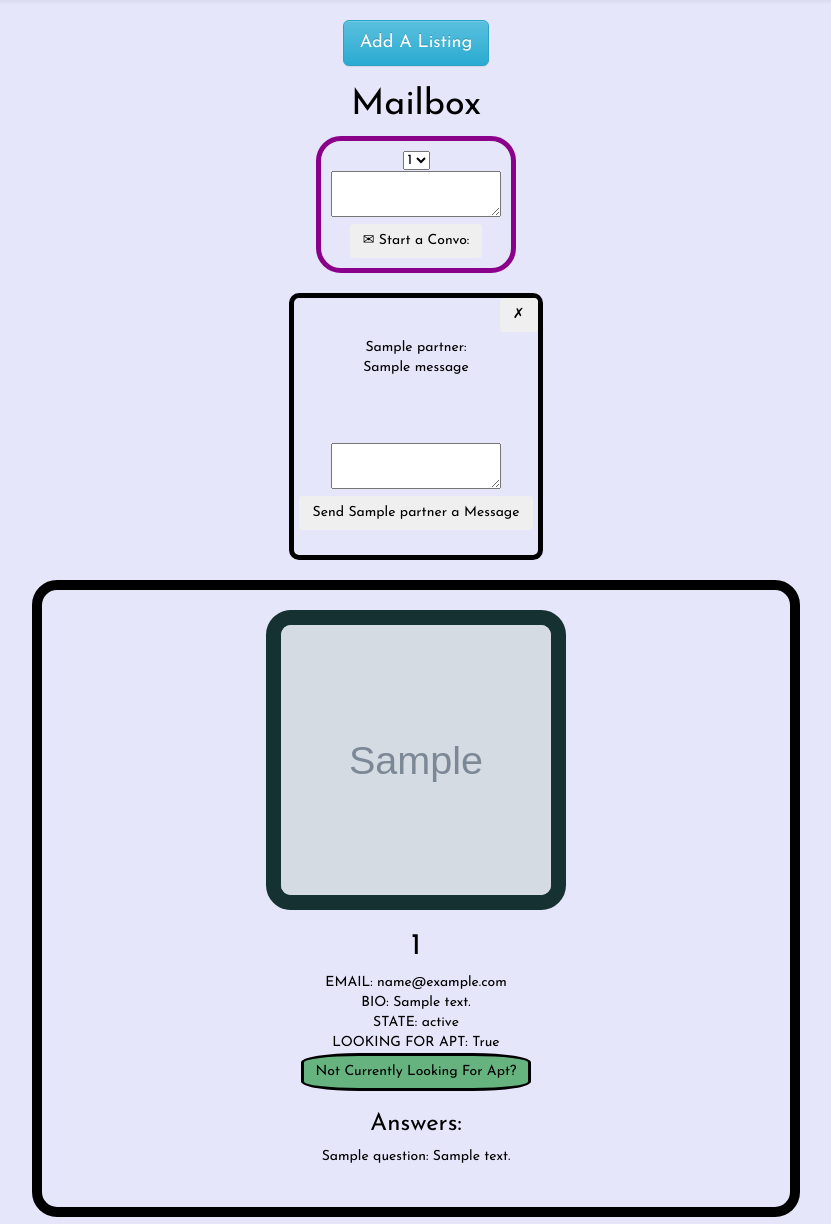
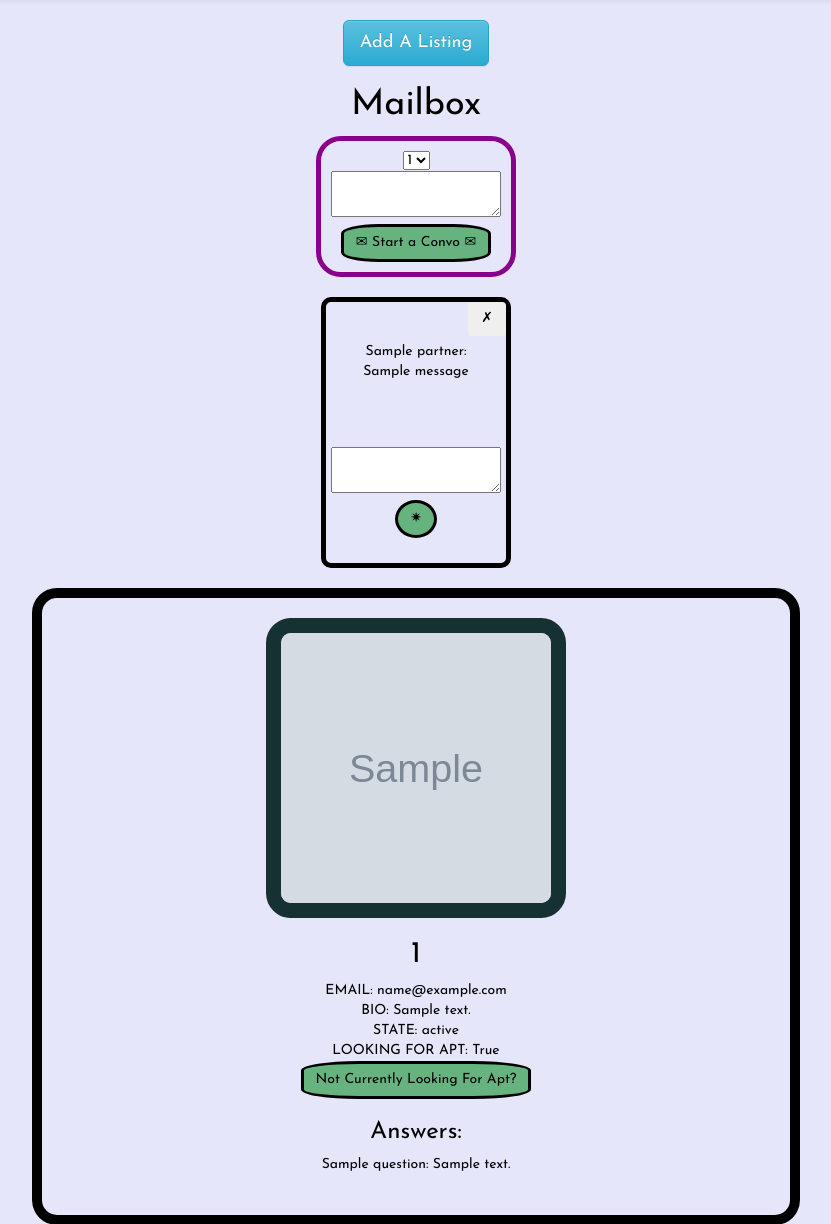
Before and after one commit to ellakcd/PROJECT, a Flask app: template templates/my_profile.html in a window 1280 px wide. Shown: the part 60-1284 px from the top of the page, without its empty margins (224-1055 px from the left). Run offline with Flask 2, Linux system fonts and the light colour scheme; tables that the repository leaves empty hold one stand-in row (values such as "Sample post"); the template is opened without the code that fills it: values that come from a table or form of the project are taken from there, most other values are stand-ins (such as "Sample title", 1, 10 or a date in 2020); grey boxes marked "Sample" are stand-in pictures; some libraries are stand-ins or nearby versions.

Commit message:
fix map bug

```diff
--- a/TODO.txt
+++ b/TODO.txt
@@ -17,9 +17,8 @@ User has protected password
 
 
 TODO:
+DEBUG WHY HOVER ONLY WORKS ON FIRST LOAD
 
-FONT
-border patterns
 
 
 Fri: re-freeze requirements / get secrets down
--- a/static/js/map_with_multy.js
+++ b/static/js/map_with_multy.js
@@ -67,4 +67,4 @@ function getAllListingInfoForMap() {
 }
 
 
-setTimeout(getAllListingInfoForMap, 1000);
+// setTimeout(getAllListingInfoForMap, 1000);
--- a/static/js/scripts.js
+++ b/static/js/scripts.js
@@ -90,6 +90,7 @@ function clear(evt) {
 
 
 
+// $(document).on("mouseenter", ".listing", getListingInfo);
 $(".listing").on("mouseenter", getListingInfo);
 $(".listing").on("mouseleave", clear);
 
--- a/static/js/search.js
+++ b/static/js/search.js
@@ -35,6 +35,7 @@ function showListingsThatMatch(results) {
 		let listing_id = listing_ids[i];
 		$("#results").append("<br><a href='listings/"+listing_id+"' class='listing' data-listing-id="+listing_id+">"+listings[listing_id].address+"<br><img src="+listings[listing_id].photo+" class='medium_photo'><br></a>")
 	}
+
 	$(".listing").on("mouseenter", getListingInfo);
   	$(".listing").on("mouseleave", clear);
 
--- a/templates/listing_profile.html
+++ b/templates/listing_profile.html
@@ -19,7 +19,7 @@
 			<textarea maxlength="500" name="message" required>
 			</textarea><br>
 			<input type="hidden" name="user_id" value="{{ listing.primary_lister }}">
-			<input type="submit" value="Send Primary Lister a Message" class="purple_button btn">
+			<input type="submit" value="&#9993; Send Primary Lister a Message &#9993;" class="purple_button btn">
 		</form>
 	</div><br><br>
 
--- a/templates/my_profile.html
+++ b/templates/my_profile.html
@@ -95,7 +95,7 @@
 			{% endfor %}
 			</select><br>
 			<textarea maxlength="500" name="message"></textarea><br>
-			<input type="submit" class="btn" value="&#9993; Start a Convo:"><br>
+			<input type="submit" class="search_button btn" value="&#9993; Start a Convo &#9993;"><br>
 		</form>
 	</div><br><br>
 
@@ -117,7 +117,7 @@
 				<textarea maxlength="500" id="{{partner}}message" name="message">
 				</textarea><br>
 				<input type="hidden" name="user_id" value="{{ partner }}">
-				<input type="submit" class="btn" value="Send {{ partner }} a Message">
+				<input type="submit" class="round_search_button btn" value="&#10039;">
 			</form>
 		</div>
 	{% endfor %}<br><br>
--- a/templates/user_profile.html
+++ b/templates/user_profile.html
@@ -10,7 +10,7 @@
 			<textarea maxlength="500" name="message">
 			</textarea><br><br>
 			<input type="hidden" name="user_id" value="{{ page_user.user_id }}">
-			<input type="submit" value="Send {{ page_user.user_id }} a Message" class="purple_button btn">
+			<input type="submit" value="&#9993; Send {{ page_user.user_id }} a Message &#9993;" class="purple_button btn">
 		</form><br>
 	</div><br><br>
 {% endif %}
```
